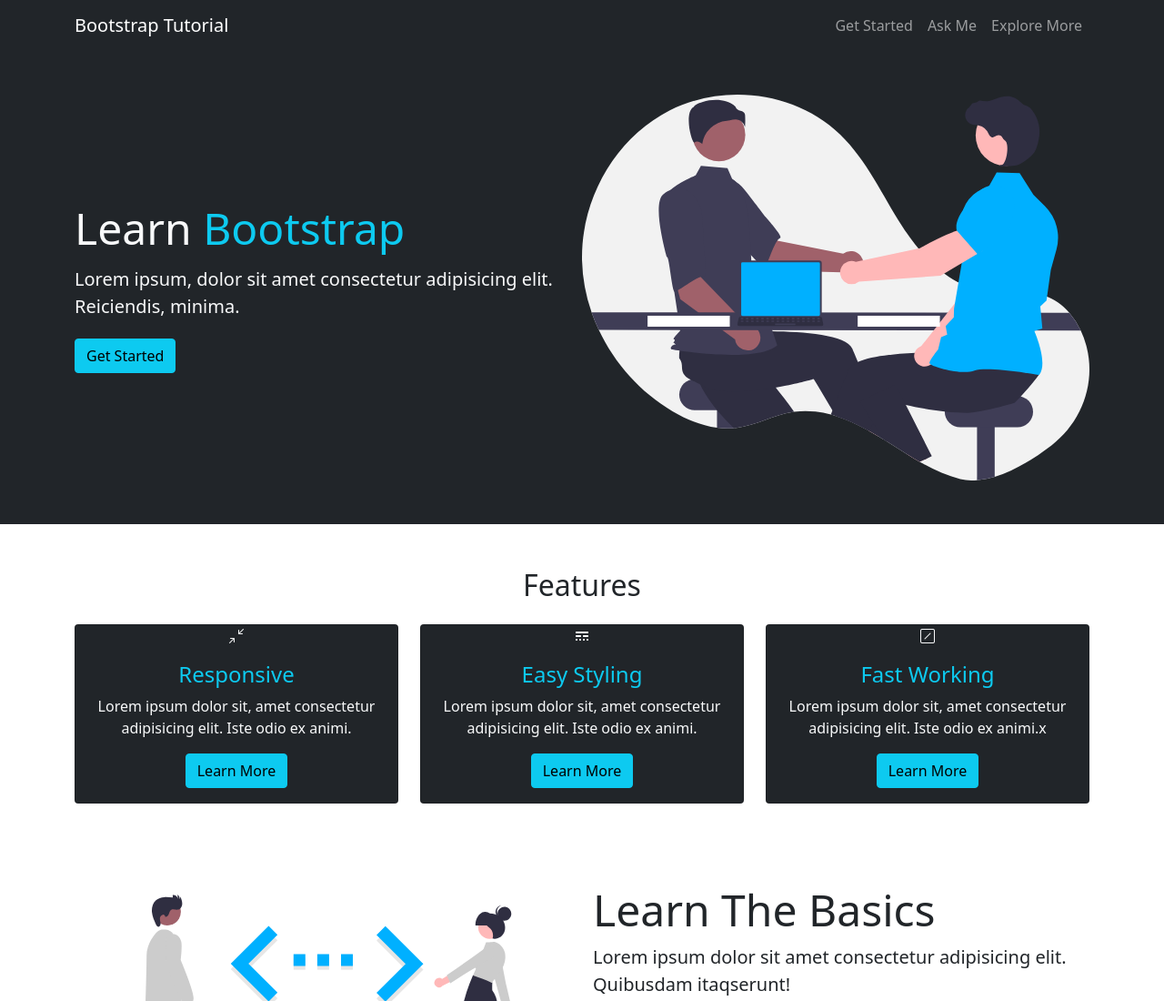
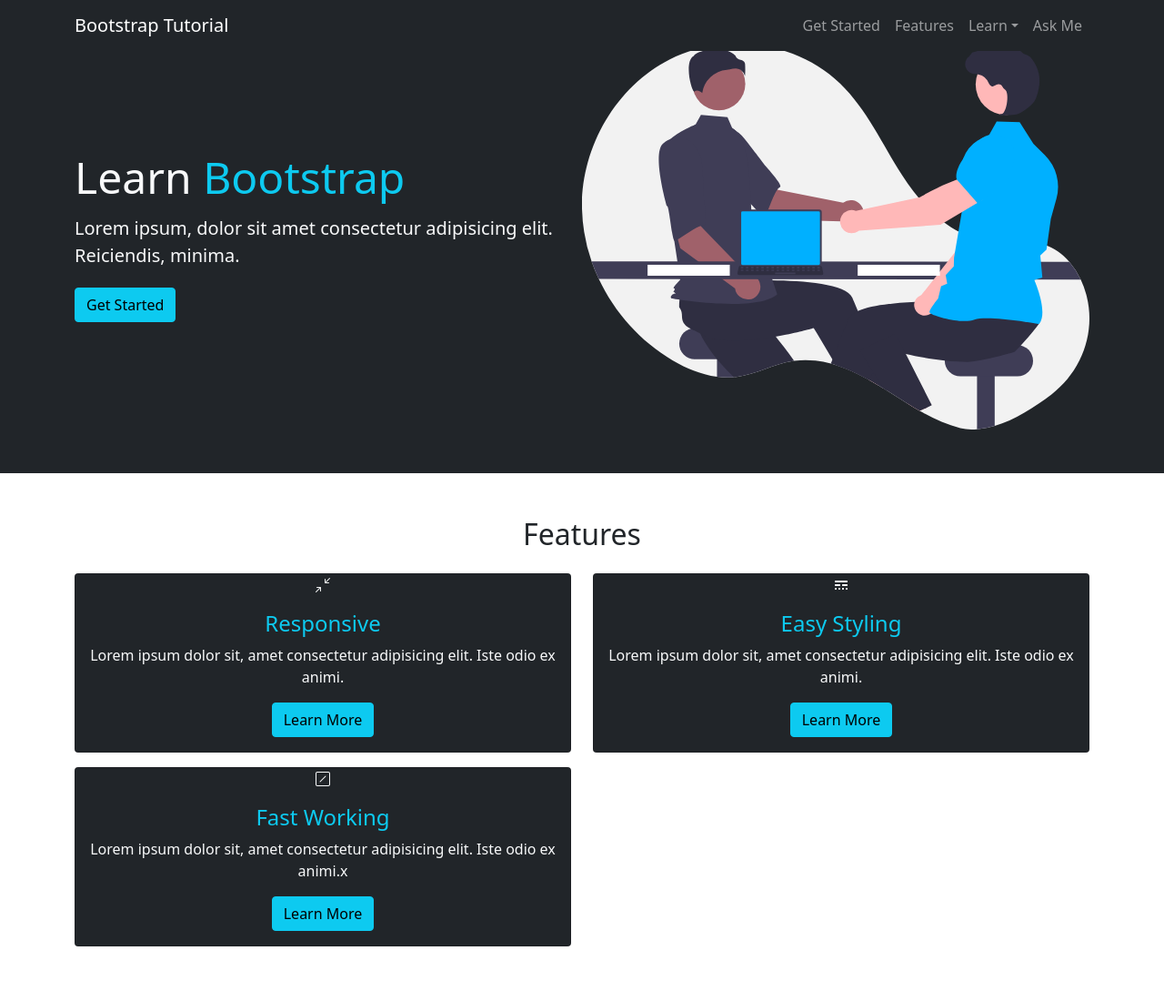
Before and after one commit to saidiii111/bootstrap-v5-practicing, a plain HTML site: page index.html in a window 1280 px wide. Shown: the top 1100 px of the page at 91% size. Drawn offline with nearby package versions, Linux system fonts and the light colour scheme.

Commit message:
end of the side and test the Performance and Accesablilty

```diff
--- a/index.html
+++ b/index.html
@@ -12,7 +12,7 @@
 </head>
 
 <body>
-    <div class="navbar navbar-expand-md bg-dark navbar-dark text-light">
+    <div class="navbar navbar-expand-md bg-dark navbar-dark text-light fixed-top">
         <div class="container">
             <a href="#" class="navbar-brand">Bootstrap Tutorial</a>
 
@@ -23,9 +23,18 @@
 
             <div class="collapse navbar-collapse" id="mainmenu">
                 <ul class="navbar-nav ms-auto">
-                    <li class="nav-item"><a href="#intro" class="nav-link">Get Started</a></li>
-                    <li class="nav-item"><a href="#faq" class="nav-link">Ask Me</a></li>
-                    <li class="nav-item"><a href="#youtube" class="nav-link">Explore More</a></li>
+                    <li class="nav-item"><a href="#hero" class="nav-link">Get Started</a></li>
+                    <li class="nav-item"><a href="#features" class="nav-link">Features</a></li>
+                    <li class="nav-item dropdown">
+                        <a href="#" class="nav-link dropdown-toggle" data-bs-toggle="dropdown">Learn</a>
+                        <ul class="dropdown-menu">
+                            <li><a href="#learn" class="dropdown-item">Learn Bootstrap</a></li>
+                            <li><a href="#next" class="dropdown-item">Where to go next</a></li>
+                        </ul>
+                    </li>
+                    <li class="nav-item"><a href="#faq" class="nav-link">Ask Me</a>
+
+                    </li>
                 </ul>
             </div>
         </div>
@@ -50,13 +59,13 @@
 
     <!---   Services   -->
 
-    <section class="py-5">
+    <section class="py-5" id="features">
         <div class="container">
             <h2 class="text-center mb-4">
                 Features
             </h2>
             <div class="row text-center">
-                <div class="col-sm-12 col-md-6 col-lg-4">
+                <div class="col-md-6">
                     <div class="card bg-dark text-light mb-3">
                         <!--  <img src="https://picsum.photos/200/300/?blur" alt="" class="card-img-top"> -->
                         <div h1 mt-3>
@@ -70,7 +79,7 @@
                         </div>
                     </div>
                 </div>
-                <div class="col-sm-12 col-md-6 col-lg-4">
+                <div class="col-md-6">
                     <div class="card bg-dark text-light mb-3">
 
                         <div h1 mt-3>
@@ -84,7 +93,7 @@
                         </div>
                     </div>
                 </div>
-                <div class="col-sm-12 col-md-6 col-lg-4">
+                <div class="col-md-6">
                     <div class="card bg-dark text-light mb-3">
 
                         <div h1 mt-3>
```
